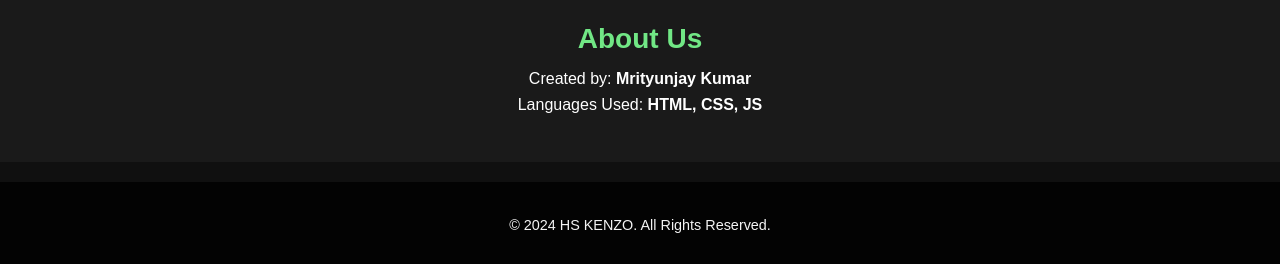
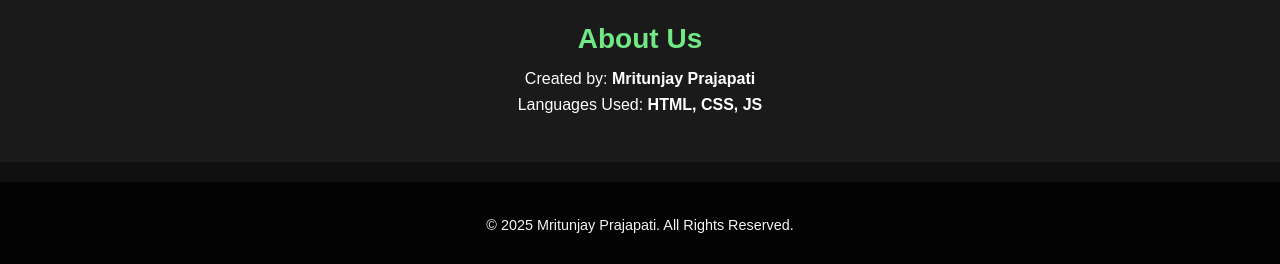
Before and after one commit to mrityunjay15/Portfolio, a plain HTML site: page coding.html in a window 1280 px wide. Shown: the part 2961-3225 px from the top of the page. Drawn offline with Linux system fonts and the light colour scheme.

Commit message:
Update coding.html

```diff
--- a/coding.html
+++ b/coding.html
@@ -388,12 +388,12 @@
 
     <section id="about" class="about-us-section">
         <h2>About Us</h2>
-        <p>Created by: <strong>Mrityunjay Kumar</strong></p>
+        <p>Created by: <strong>Mritunjay Prajapati</strong></p>
         <p>Languages Used: <strong>HTML, CSS, JS</strong></p>
     </section>
 
     <footer>
-        <p>&copy; 2024 HS KENZO. All Rights Reserved.</p>
+        <p>&copy; 2025 Mritunjay Prajapati. All Rights Reserved.</p>
     </footer>
 
     <script>
```
